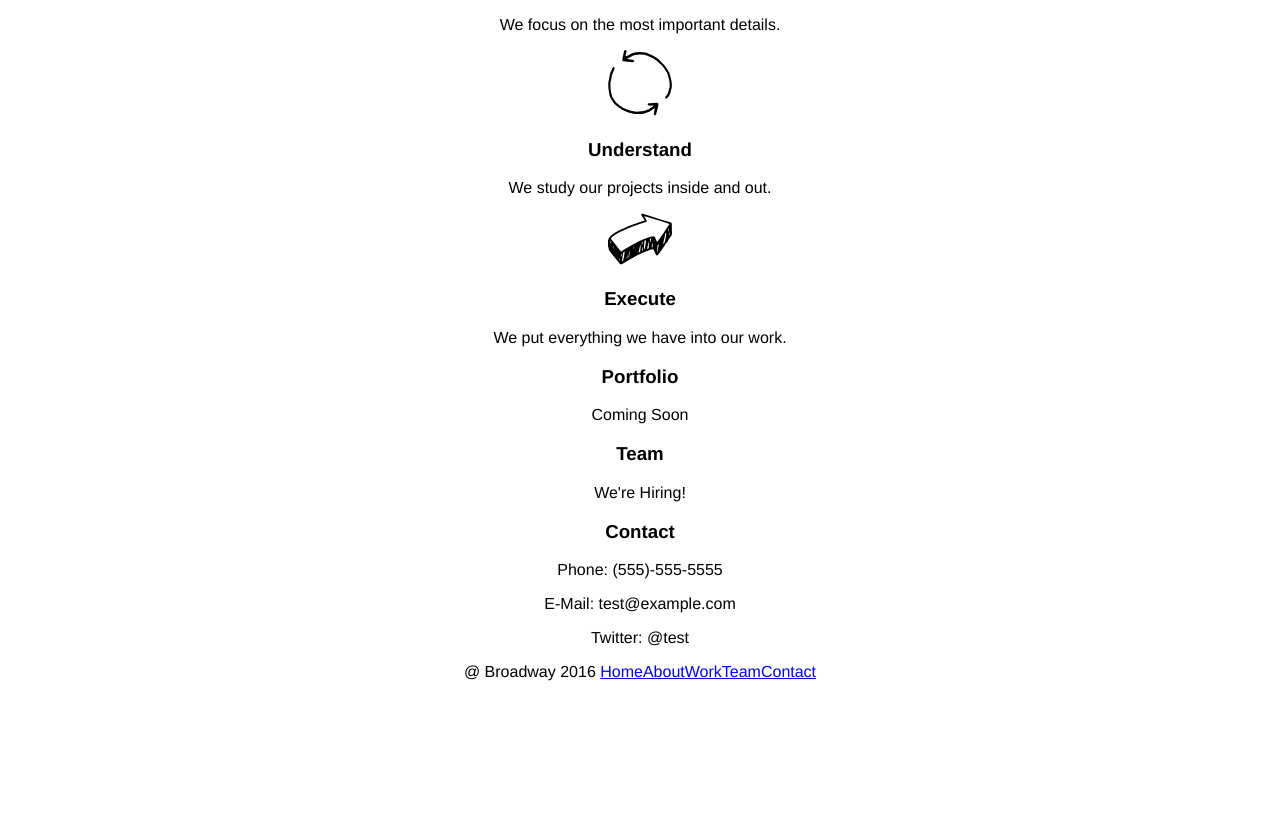
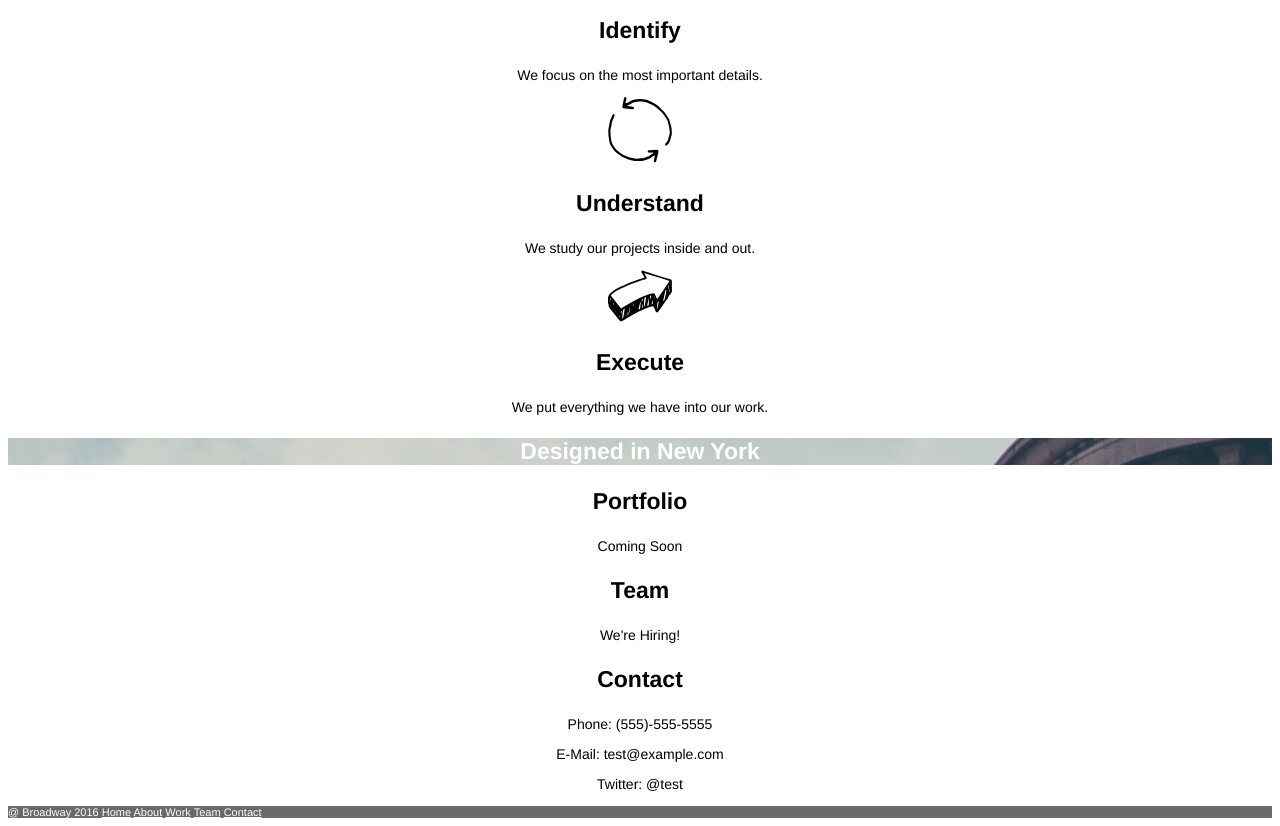
Before and after one commit to thill1982/broadway_design, a plain HTML site: page index.html in a window 1280 px wide. Shown: the part 414-1240 px from the top of the page. Before the commit the page ends 1111 px from the top, so only its background shows below. Drawn offline with Linux system fonts and the light colour scheme.

Commit message:
Final code changes

```diff
--- a/index.html
+++ b/index.html
@@ -34,7 +34,7 @@
     <h3>Execute</h3>
     <p>We put everything we have into our work.</p>
   </div>
-  <h3 id="lower-title"></h2>
+  <h3 id="lower-title">Designed in New York</h2>
   <div id="lower-content">
     <h3 id="portfolio">Portfolio</h3>
     <p>Coming Soon</p>
@@ -46,7 +46,15 @@
     <p>Twitter: @test</p>
   </div>
   <div id="footer">
-    <p>@ Broadway 2016 <a href="#title-menu">Home</a><a href="#lower-title">About</a><a href="#portfolio">Work</a><a href="#team">Team</a><a href="#contact">Contact</a></p>
+
+    <nav>
+      @ Broadway 2016
+       <a href="#title-menu">Home</a>
+       <a href="#lower-title">About</a>
+       <a href="#portfolio">Work</a>
+       <a href="#team">Team</a>
+       <a href="#contact">Contact</a>
+    </nav>
   </div>
   </body>
 </html>
--- a/resources/css/style.css
+++ b/resources/css/style.css
@@ -5,6 +5,12 @@ html {
 
 #title-menu {
   background-image: url("../images/the-flatiron-building.png");
+
+}
+
+
+#title-menu a {
+  font-size: 18px;
   color: white;
 }
 
@@ -16,6 +22,35 @@ h1, h2, h3, h4 {
   font-weight: bold;
 }
 
+h2 {
+  font-size: 32px;
+}
+
 h1 {
+  color: white;
   font-size: 70px;
 }
+
+h3 {
+  font-size: 23px;
+}
+
+p {
+  font-size: 14px;
+}
+
+#lower-title {
+  background-image: url("../images/the-flatiron-building.png");
+  color:white;
+}
+
+#footer {
+  background-color: dimgray;
+  color: white;
+  font-size: 11px;
+  text-align: left;
+}
+
+#footer a {
+  color: white;
+}
```
